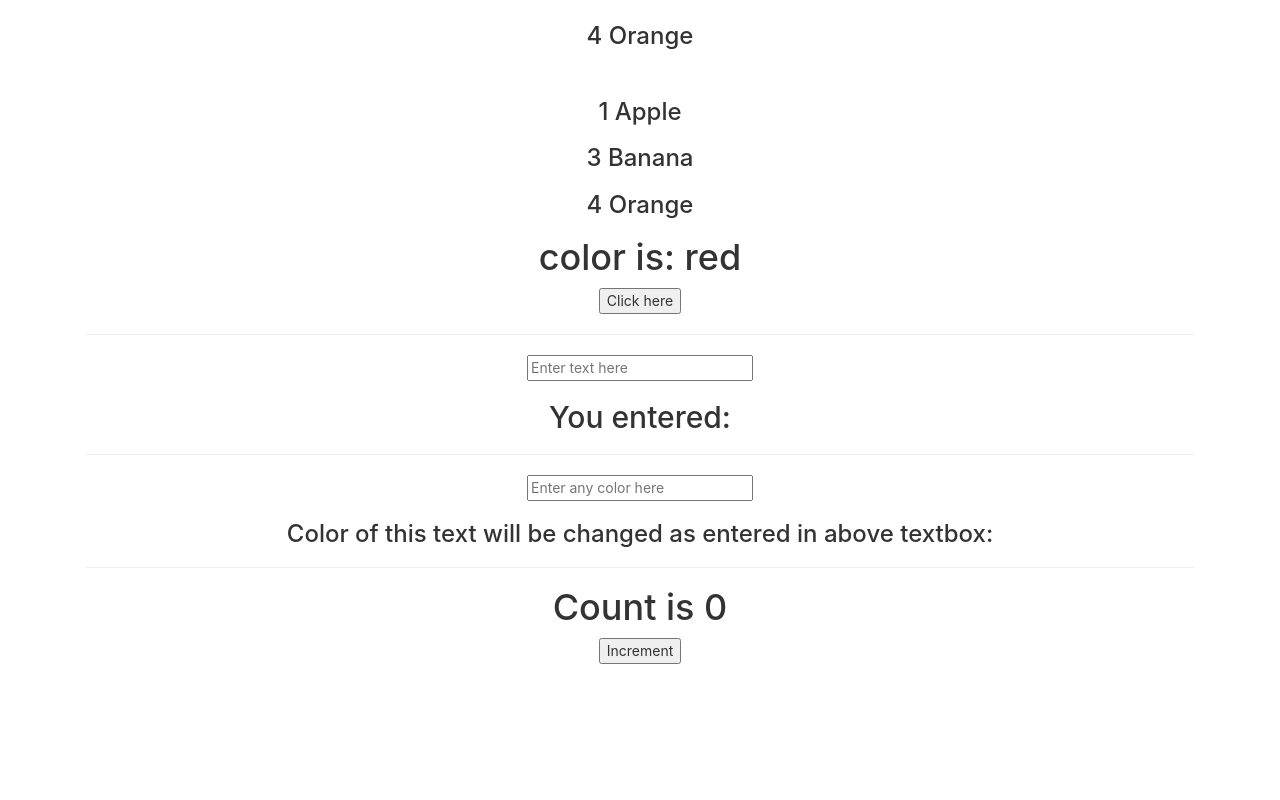
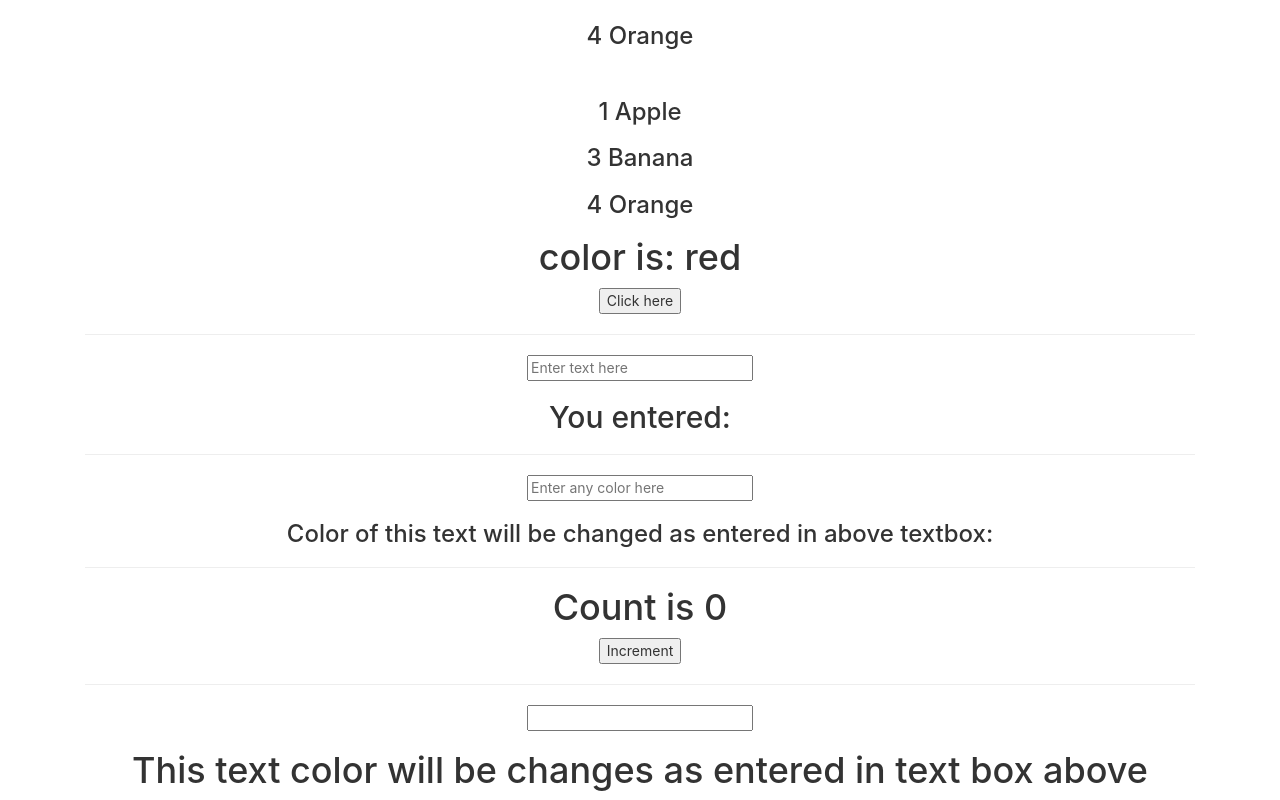
Before and after one commit to abhi1580/SevenMentor, a React (Create React App) app in the folder excersises/: page / in a window 1280 px wide. Shown: the part 1592-2392 px from the top of the page. Before the commit the page ends 2256 px from the top, so only its background shows below. Built offline with nearby package versions, Linux system fonts and the light colour scheme.

Commit message:
More examples on usestate hook

```diff
--- a/excersises/src/App.js
+++ b/excersises/src/App.js
@@ -10,6 +10,7 @@ import EventHandling4 from "./Components/EventHandling4";
 import ListDemo from "./Components/ListDemo";
 import FruitList from "./Components/FruitList";
 import CounterUsingUseState from "./Components/CounterUsingUseState";
+import ColorChangeUsingUseState from "./Lab/ColorChangeUsingUseState";
 
 function App() {
   return (
@@ -30,7 +31,8 @@ function App() {
         <EventHandling/><hr/>
         <EventHandling4/><hr/>
         <ColorChange /><hr/>
-        <CounterUsingUseState/>
+        <CounterUsingUseState/><hr/>
+        <ColorChangeUsingUseState/>
       </div>
     </div>
   );
--- a/excersises/src/Components/FruitList.js
+++ b/excersises/src/Components/FruitList.js
@@ -1,4 +1,4 @@
-import React, { Component } from 'react'
+import React from 'react'
 // import Fruit from './fruit';
 export default function FruitList() {
     const fruits=[{
--- /dev/null
+++ b/excersises/src/Lab/ColorChangeUsingUseState.js
@@ -0,0 +1,13 @@
+import React, { useState } from 'react'
+
+const ColorChangeUsingUseState = () => {
+    const[newColor,setColor]=useState('')
+  return (
+    <div>
+        <input type='text' onChange={(event)=>setColor(event.target.value)}/>
+        <h1 style={{color:newColor}}>This text color will be changes as entered in text box above</h1>
+    </div>
+  )
+}
+
+export default ColorChangeUsingUseState
```
